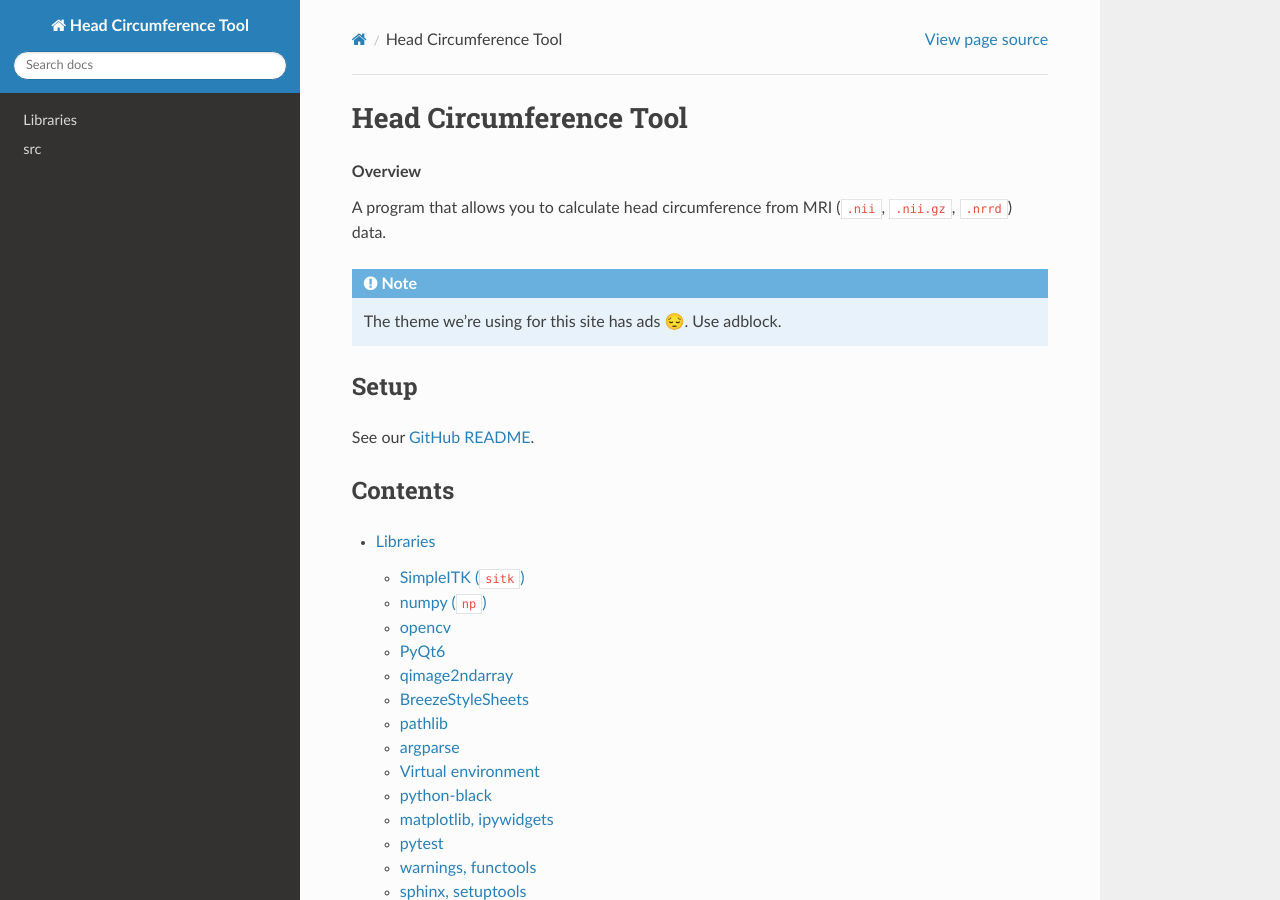
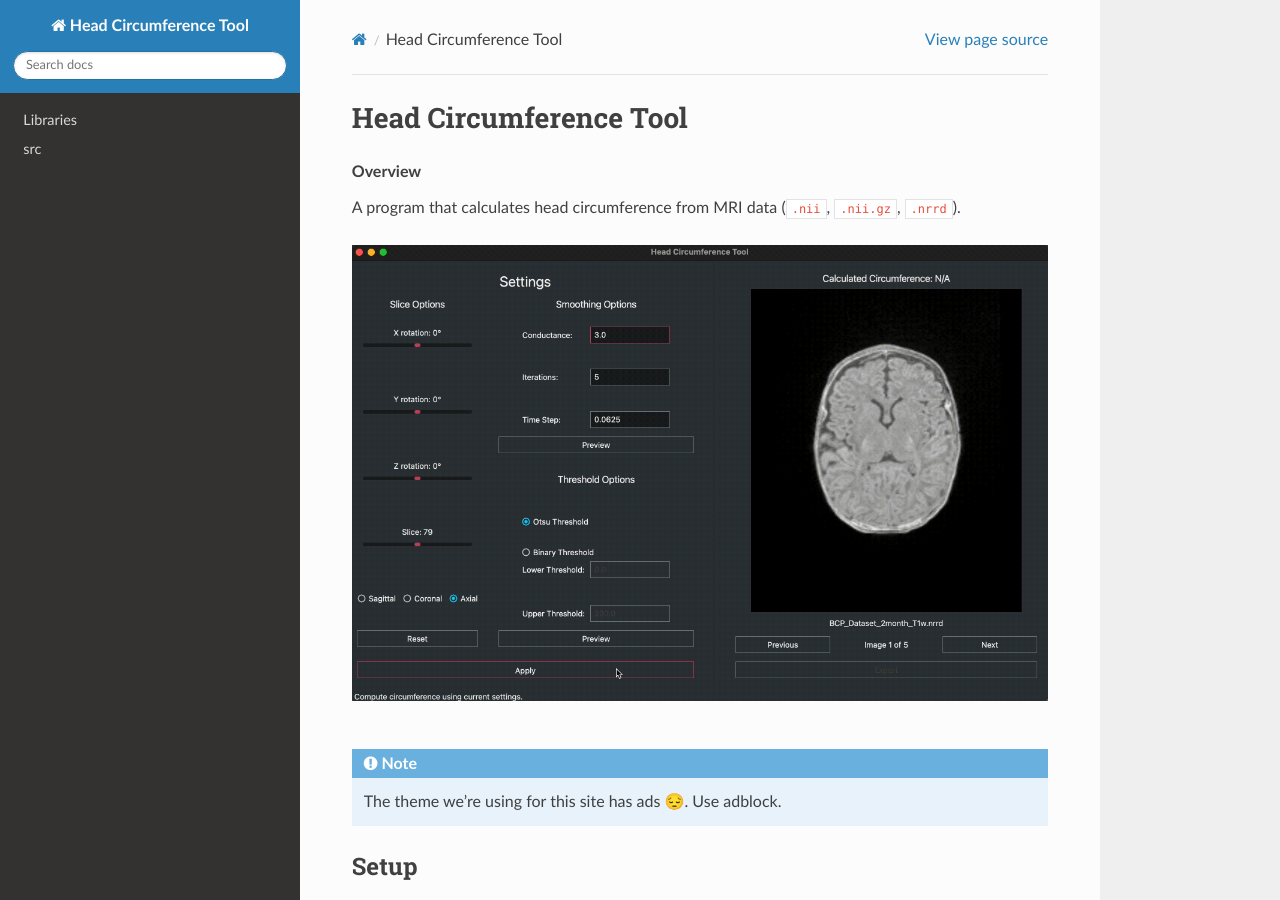
Before and after one commit to NIRALUser/NeuroRuler, a Sphinx documentation site: the page built from docs/index.rst, in a window 1280 px wide and 900 px high. Built offline with Sphinx 7.4.7 and the Read the Docs theme 2.0.0, drawn with Linux system fonts in a browser that asks for light colours.

```diff
--- a/docs/index.rst
+++ b/docs/index.rst
@@ -9,7 +12,13 @@ Head Circumference Tool
 
 .. topic:: Overview
 
-   A program that allows you to calculate head circumference from MRI (:code:`.nii`, :code:`.nii.gz`, :code:`.nrrd`) data.
+   A program that calculates head circumference from MRI data (:code:`.nii`, :code:`.nii.gz`, :code:`.nrrd`).
+
+.. image:: _static/hct_demo.gif
+   :alt: Head Circumference Tool GUI demo
+   :align: center
+
+:raw-html:`<br />`
 
 .. note::
 
--- a/docs/libraries.rst
+++ b/docs/libraries.rst
@@ -155,7 +155,7 @@ that are then loaded into Python code.
     :alt: QtDesigner
 
 `Install it <https://build-system.fman.io/qt-designer-download>`_. In QtDesigner, open
-`main.ui <https://github.com/COMP523TeamD/HeadCircumferenceTool/blob/main/src/GUI/mainwindow.ui>`_.
+`mainwindow.ui <https://github.com/COMP523TeamD/HeadCircumferenceTool/blob/main/src/GUI/mainwindow.ui>`_.
 You'll get the idea.
 
 .. _PyQt6Controller:
```
Also changed, not shown: other parts of docs/index.rst (+3 -0 lines), README.md (+4 -2 lines), .pre-commit-config.yaml, docs/_static/hct_demo.gif (added).
